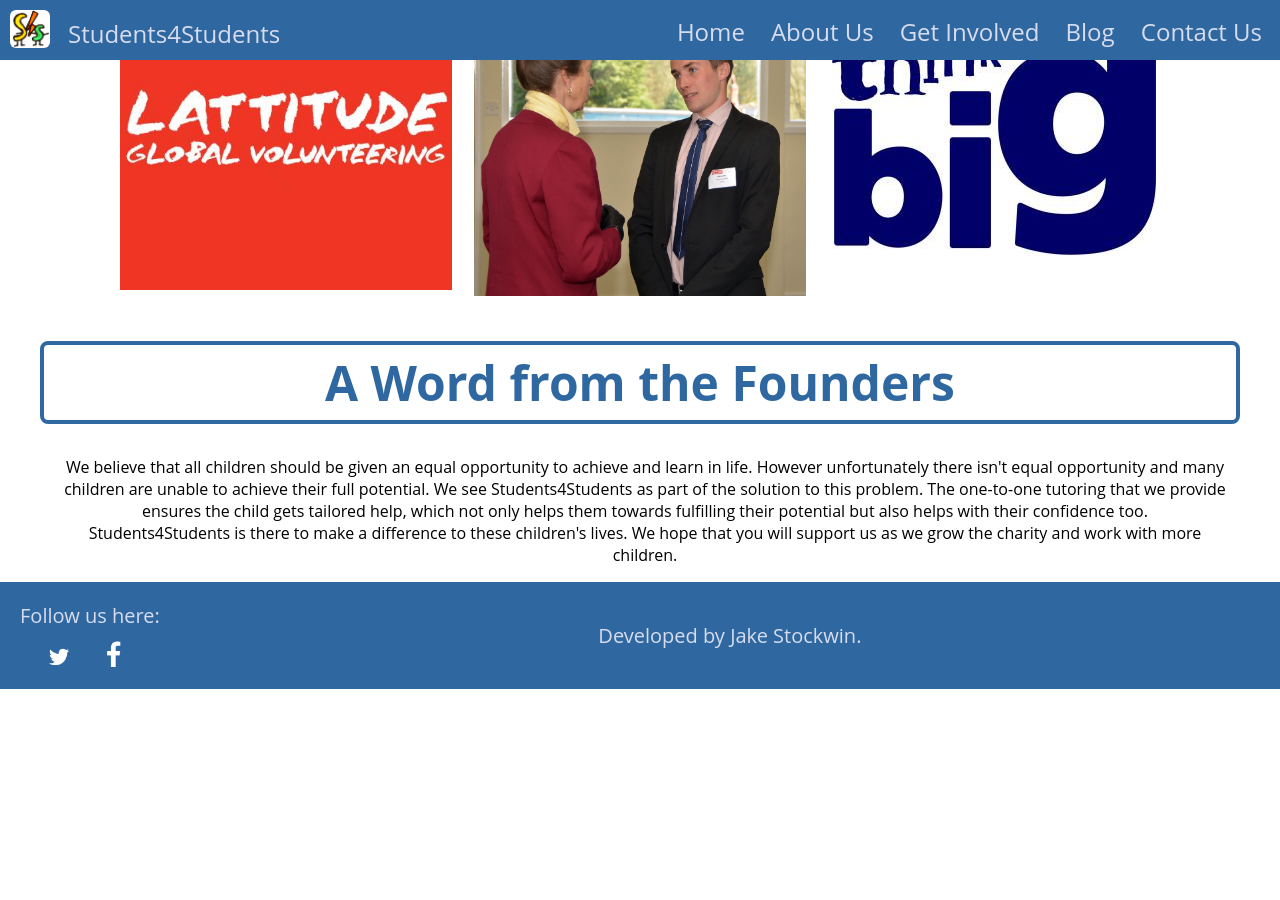
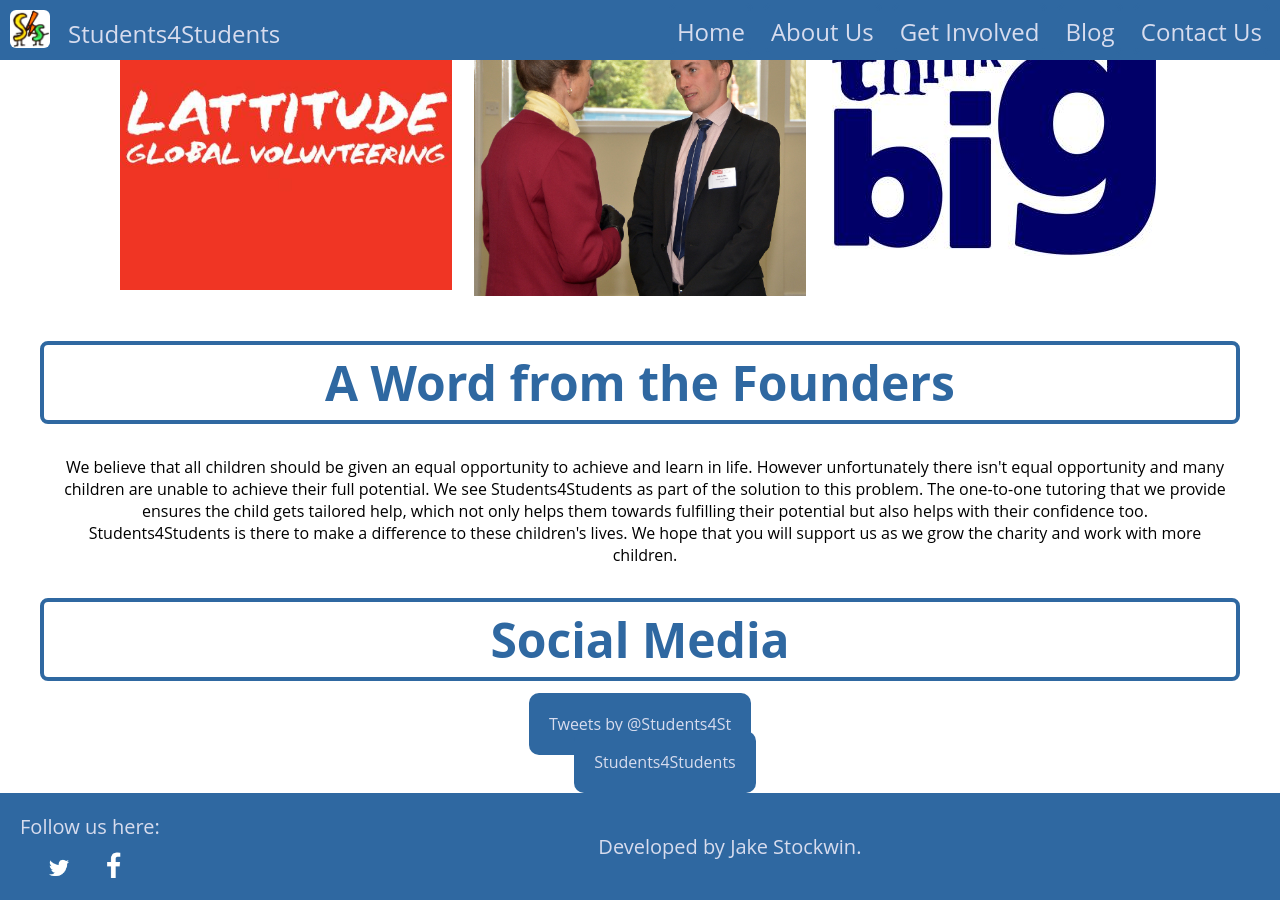
Before and after one commit to aissibolga/studen, a Jekyll site: the page built from index.html, in a window 1280 px wide and 900 px high, scrolled down 1705 px. Built offline with Jekyll 4.4.1, drawn with Linux system fonts in a browser that asks for light colours; nearby versions of some CDN libraries; comment, search, counter and statistics services are not loaded; before the commit the page ends 2394 px from its top, so only the background shows below that; some of the changed lines change nothing that is shown.

Commit message:
Added Facebook and Twitter to homepage

```diff
--- a/index.html
+++ b/index.html
@@ -1,7 +1,14 @@
 ---
 ---
 
-
+	<div id="fb-root"></div>
+<script>(function(d, s, id) {
+  var js, fjs = d.getElementsByTagName(s)[0];
+  if (d.getElementById(id)) return;
+  js = d.createElement(s); js.id = id;
+  js.src = "//connect.facebook.net/en_GB/sdk.js#xfbml=1&version=v2.3";
+  fjs.parentNode.insertBefore(js, fjs);
+}(document, 'script', 'facebook-jssdk'));</script>
 
 
 <div id="homecontent" class="content">
@@ -63,7 +70,12 @@
 		<br>
 		Students4Students is there to make a difference to these children's lives. We hope that you will support us as we grow the charity and work with more children.</p>
 
+
+		<h1>Social Media</h1>
+<a class="twitter-timeline" href="https://twitter.com/Students4St" data-widget-id="595301563159191552">Tweets by @Students4St</a>
+<script>!function(d,s,id){var js,fjs=d.getElementsByTagName(s)[0],p=/^http:/.test(d.location)?'http':'https';if(!d.getElementById(id)){js=d.createElement(s);js.id=id;js.src=p+"://platform.twitter.com/widgets.js";fjs.parentNode.insertBefore(js,fjs);}}(document,"script","twitter-wjs");</script>
+
+	<div class="fb-page" style="margin-left: 50px; vertical-align: top; margin-bottom: 20px;" data-href="https://www.facebook.com/pages/Students4Students/902232713162573" data-hide-cover="false" data-show-facepile="true" data-show-posts="true"><div class="fb-xfbml-parse-ignore"><blockquote cite="https://www.facebook.com/pages/Students4Students/902232713162573"><a href="https://www.facebook.com/pages/Students4Students/902232713162573">Students4Students</a></blockquote></div></div>
 	</div>
 
-
 </div>
```
